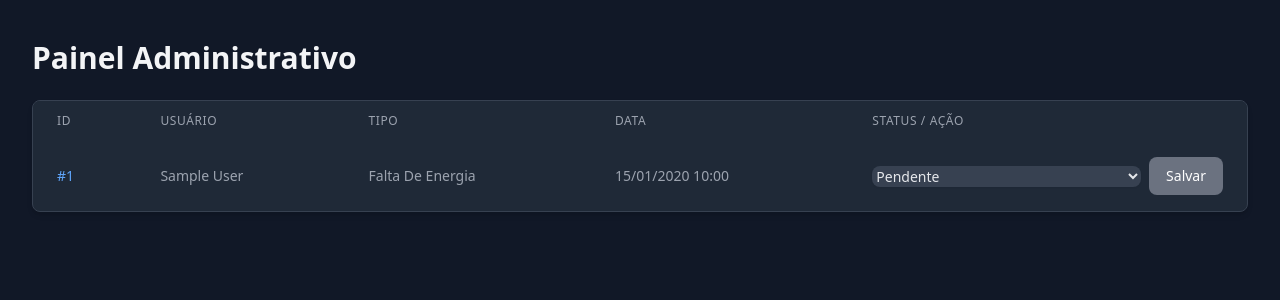
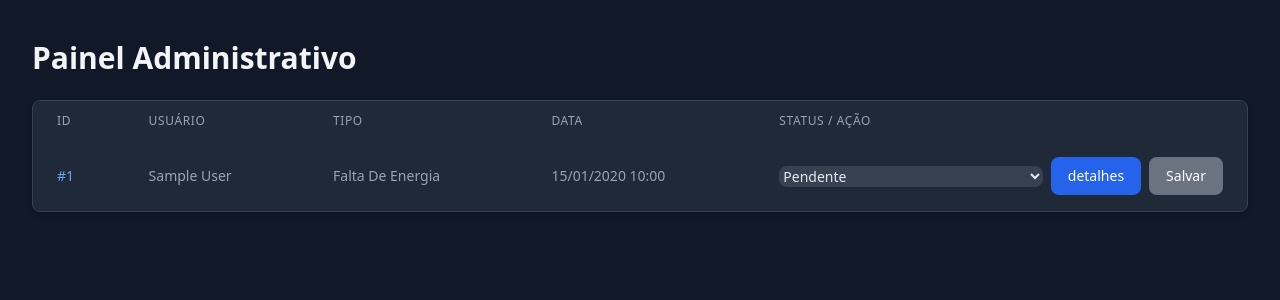
Before and after one commit to Fabiolegra/iluminai, a PHP site: page /public/admin.php in a window 1280 px wide. Shown: the part 65-365 px from the top of the page. Run offline with PHP 8.4, Linux system fonts and the light colour scheme; the visitor is signed in with stand-in values (Sample User, id 1); tables that the repository leaves empty hold one stand-in row (values such as "Sample post"); some libraries are stand-ins or nearby versions.

Commit message:
feat: adicionado botao detalhes

```diff
--- a/public/admin.php
+++ b/public/admin.php
@@ -128,6 +128,7 @@ $status_options = ['pendente', 'em andamento', 'resolvido'];
                                                     <option value="<?php echo $option; ?>" <?php echo ($ocorrencia['status'] == $option) ? 'selected' : ''; ?>><?php echo ucfirst($option); ?></option>
                                                 <?php endforeach; ?>
                                             </select>
+                                           <button type="button" class="px-4 py-2 border border-transparent text-sm font-medium rounded-lg text-white bg-blue-600 hover:bg-blue-700 focus:outline-none focus:ring-2 focus:ring-offset-2 focus:ring-blue-500 disabled:bg-gray-500 disabled:cursor-not-allowed"><a href="details.php?id=<?php echo $ocorrencia['id']; ?>"">detalhes</a></button>
                                             <button type="submit" class="px-4 py-2 border border-transparent text-sm font-medium rounded-lg text-white bg-blue-600 hover:bg-blue-700 focus:outline-none focus:ring-2 focus:ring-offset-2 focus:ring-blue-500 disabled:bg-gray-500 disabled:cursor-not-allowed" disabled>Salvar</button>
                                         </form>
                                     </td>
```
